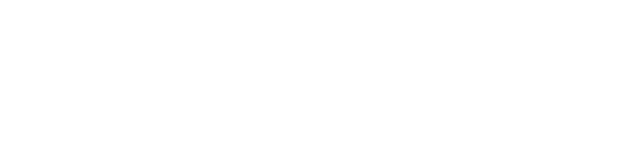
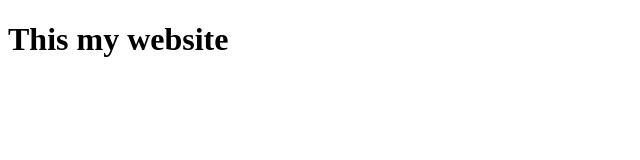
Before and after one commit to MohamedBerbouchi/tp-git, a plain HTML site: page index.html in a window 1280 px wide. Shown: the whole page, without its empty margins (0-640 px from the left). Drawn offline with Linux system fonts and the light colour scheme.

Commit message:
Update index.html

```diff
--- a/index.html
+++ b/index.html
@@ -7,6 +7,6 @@
     <title>Document</title>
 </head>
 <body>
-
+    <h1>This my website</h1W
 </body>
 </html>
```
